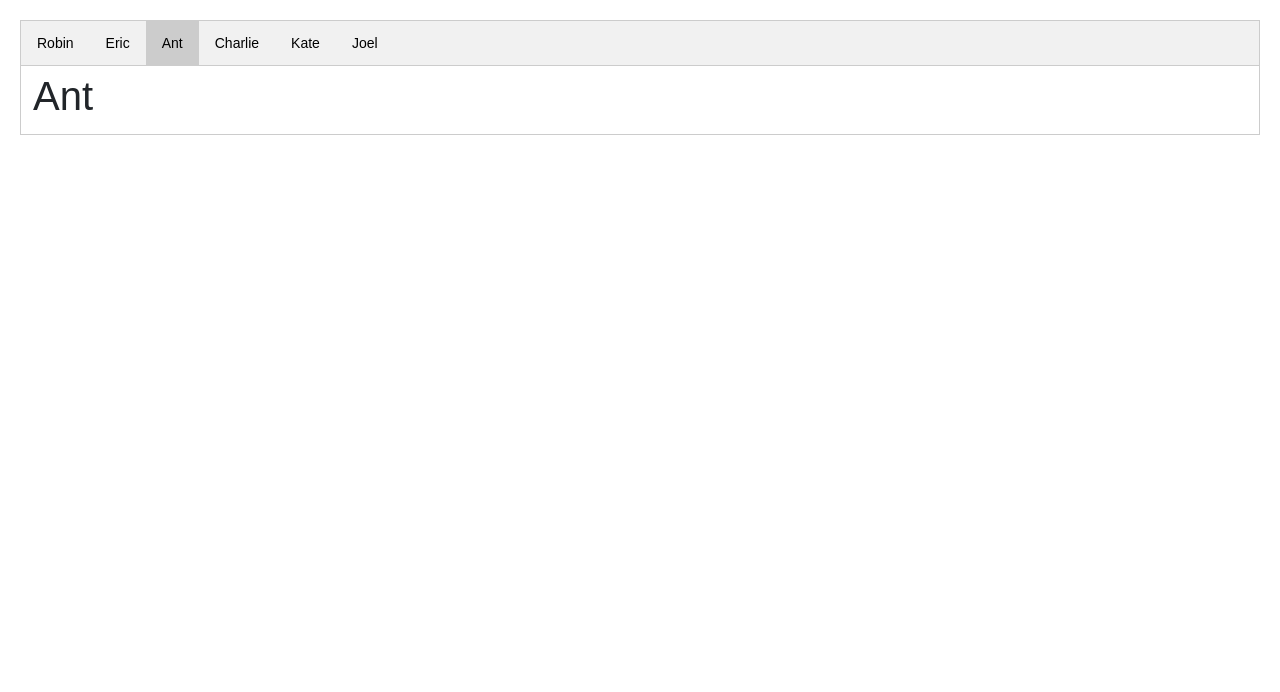
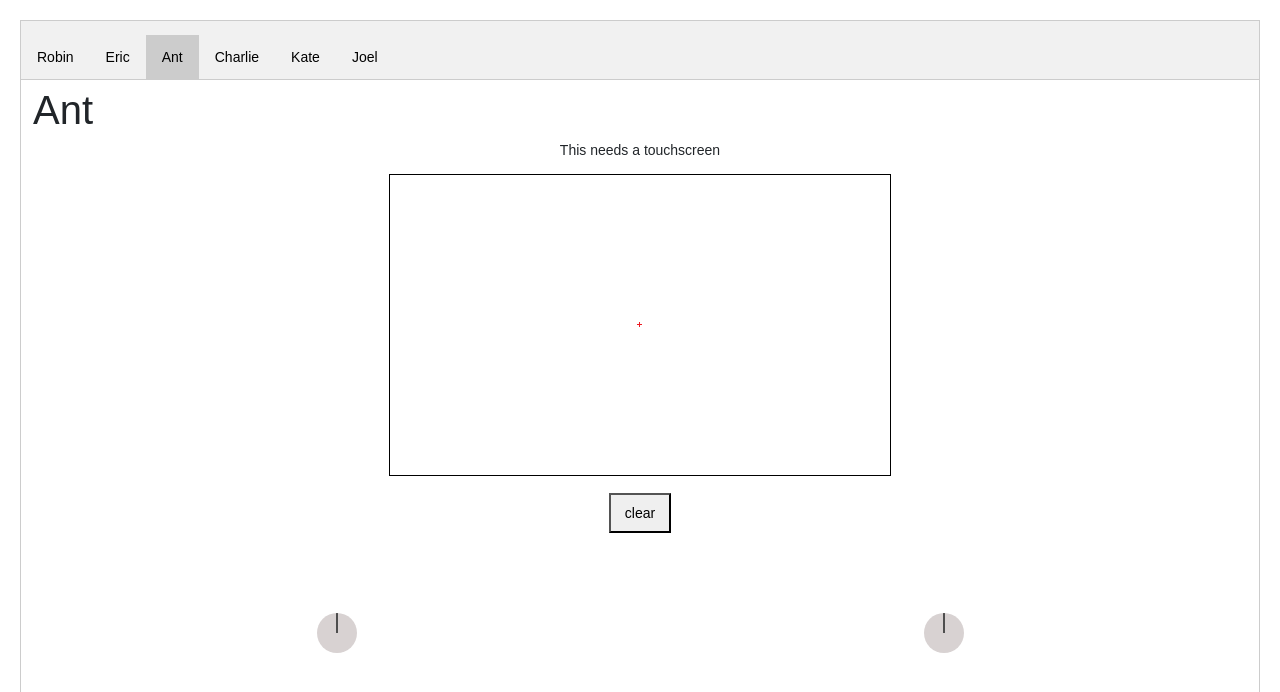
Before and after one commit to Softwire/cakes-and-ladders, a React (Create React App) app: page / in a window 1280 px wide. Both pictures are taken after a click on the button "Ant". Shown: the top 692 px of the page. Built offline with nearby package versions, Linux system fonts and the light colour scheme; no server answers.

Commit message:
Add etch a sketch

```diff
--- a/src/App.js
+++ b/src/App.js
@@ -4,6 +4,7 @@ import CountriesQuiz from "./countries-quiz/CountriesQuiz.jsx";
 import RobinsElement from './RobinsElement.jsx';
 import JoelGame from "./Snek/snekboard.js";
 import Snake from './Snake.js';
+import Etch from './etch-a-sketch/App.js';
 
 class App extends Component {
   render() {
@@ -38,6 +39,7 @@ class App extends Component {
         </div>
         <div id="Ant" className="tabcontent">
           <h1> Ant </h1>
+          <Etch />
         </div>
         <div id="Charlie" className="tabcontent">
           <h1> Charlie </h1>
--- /dev/null
+++ b/src/etch-a-sketch/App.css
@@ -0,0 +1,30 @@
+#App {
+    display: flex;
+    justify-content: center;
+    align-items: center;
+    flex-direction: column;
+}
+
+.dials {
+    display: flex;
+    flex-direction: row;
+    justify-content: space-between;
+    width: 100%;
+}
+
+canvas {
+    border: 1px solid black;
+}
+
+button {
+    margin-top: 1em;
+    padding: 0.7em 1em;
+}
+
+.canvasContainer {
+    position: relative;
+}
+
+.etch-mark {
+    position: absolute;
+}
--- /dev/null
+++ b/src/etch-a-sketch/App.js
@@ -0,0 +1,121 @@
+import * as React from 'react';
+import './App.css';
+import Dial from './dial';
+import Mark from './mark.png';
+
+class App extends React.Component {
+    constructor(props) {
+        super(props);
+        this.state = {
+            x: 250,
+            y: 150
+        }
+
+        this.multiplier = 5;
+        this.size = {
+            height: 300,
+            width: 500
+        }
+        this.canvas = React.createRef();
+    }
+
+    componentDidMount() {
+        document.addEventListener('touchmove', this.preventDefault, { passive: false });
+        if (this.canvas.current !== null) {
+            this.ctx = this.canvas.current.getContext('2d');
+            this.fixDPI(this.canvas.current, this.ctx);
+            this.ctx.strokeStyle = "#222";
+            this.ctx.moveTo(this.state.x, this.state.y);
+        }
+    }
+
+    fixDPI(canvas, ctx) {
+        const dpr = window.devicePixelRatio || 1;
+        const bsr = ctx.webkitBackingStorePixelRatio ||
+            ctx.mozBackingStorePixelRatio ||
+            ctx.msBackingStorePixelRatio ||
+            ctx.oBackingStorePixelRatio ||
+            ctx.backingStorePixelRatio || 1;
+
+        if (dpr !== bsr) {
+            const ratio = dpr/bsr;
+            const oldWidth = canvas.width;
+            const oldHeight = canvas.height;
+
+            canvas.width = oldWidth * ratio;
+            canvas.height = oldHeight * ratio;
+
+            canvas.style.width = oldWidth + 'px';
+            canvas.style.height = oldHeight + 'px';
+
+            ctx.scale(ratio, ratio);
+        }
+    }
+
+    handleX = (distance) => {
+        const { x, y } = this.state;
+        const newX = Math.max(0, Math.min(this.size.width,
+            x - distance * this.multiplier
+        ));
+        if (this.ctx !== null) {
+            this.ctx.lineTo(newX, y);
+            this.ctx.stroke();
+
+            this.setState({
+                x: newX
+            });
+        }
+    }
+
+    handleY = (distance) => {
+        const { x, y } = this.state;
+        const newY = Math.max(0, Math.min(this.size.height,
+            y - distance * this.multiplier
+        ));
+        if (this.ctx !== null) {
+            this.ctx.lineTo(x, newY);
+            this.ctx.stroke();
+
+            this.setState({
+                y: newY
+            });
+        }
+    }
+
+    clear = () => {
+        if (this.ctx !== null) {
+            this.ctx.closePath();
+            this.ctx.fillStyle = "white";
+            this.ctx.clearRect(0, 0, this.size.width, this.size.height);
+            this.ctx.beginPath();
+        }
+    }
+
+    preventDefault = (e) => {
+        if (e.touches.length > 1) {
+            e.preventDefault();
+        }
+    }
+
+    render() {
+        return (
+            <div id="App">
+                <p>This needs a touchscreen</p>
+                <div className="canvasContainer">
+                    <canvas width="500" height="300" ref={this.canvas} />
+                    <img src={Mark}
+                        className="etch-mark"
+                        style={ {left: this.state.x - 2, top: this.state.y - 2} }
+                    />
+                </div>
+                <button onClick={this.clear}>clear</button>
+                <div className="dials">
+                    <Dial update={this.handleY} />
+                    <Dial update={this.handleX} />
+                </div>
+            </div>
+        );
+    }
+}
+
+export default App;
--- /dev/null
+++ b/src/etch-a-sketch/dial.css
@@ -0,0 +1,17 @@
+.dial {
+    width: 100%;
+    height: 200px;
+    display: flex;
+    flex-direction: column;
+    align-items: center;
+    justify-content: center;
+}
+
+.dial ellipse {
+    fill: #d8d2d2;
+}
+
+.dial line {
+    stroke: #4e4e4e;
+    stroke-width: 2px;
+}
--- /dev/null
+++ b/src/etch-a-sketch/dial.js
@@ -0,0 +1,107 @@
+import * as React from 'react';
+import './dial.css'
+
+const radius = 20;
+
+class Dial extends React.Component {
+    constructor(props) {
+        super(props);
+        this.state = {
+            angle: Math.PI,
+            lastAngle: Math.PI,
+            startAngle: Math.PI
+        };
+
+        this.dial = React.createRef();
+    }
+
+    handleTouchStart = (e) => {
+        e.preventDefault();
+        const touch = e.targetTouches[0];
+        const dialCenter = this.getDialCenter();
+        if (dialCenter != null && touch != null) {
+            const {x : cx, y: cy} = dialCenter;
+            const {clientX: tx, clientY: ty} = touch;
+            const x = tx - cx;
+            const y = ty - cy;
+            const angle = Math.atan2(x, y)
+
+            this.setState({
+                lastAngle: this.state.angle,
+                startAngle: angle
+            })
+        }
+    }
+
+    handleTouchMove = (e) => {
+        e.preventDefault();
+        const touch = e.targetTouches[0];
+        const dialCenter = this.getDialCenter();
+        if (dialCenter != null && touch != null) {
+            const {x : cx, y: cy} = dialCenter;
+            const {clientX: tx, clientY: ty} = touch;
+            const x = tx - cx;
+            const y = ty - cy;
+            const touchAngle = Math.atan2(x, y);
+
+            const {angle, lastAngle, startAngle} = this.state;
+            const newAngle = lastAngle + (touchAngle - startAngle)
+
+            this.setState({
+                angle: newAngle
+            });
+
+
+            this.props.update(this.correctDiff(angle, newAngle));
+        }
+    }
+
+    correctDiff(a, b) {
+        let diff = b - a;
+        while (diff < -Math.PI) {
+            diff += 2*Math.PI;
+        }
+        while (diff >= Math.PI) {
+            diff -= 2*Math.PI;
+        }
+        return diff;
+    }
+
+    getDialCenter() {
+        const dial = this.dial.current;
+        if (dial !== null) {
+            const { left, top} = dial.getBoundingClientRect();
+            return {x : left, y: top}
+        }
+
+        return null;
+    }
+
+    render() {
+        const { angle } = this.state;
+        return (
+            <div className="dial"
+                onTouchMove={this.handleTouchMove}
+                onTouchStart={this.handleTouchStart}
+                >
+                <svg width={radius*2} height={radius*2}>
+                    <ellipse ref={this.dial}
+                        cx={radius} cy={radius} rx={radius} ry={radius}
+                    />
+
+                    <clipPath id="lineClip">
+                        <ellipse cx={radius} cy={radius} rx={radius} ry={radius} />
+                    </clipPath>
+                    <line
+                        clipPath="url(#lineClip)"
+                        x1={radius} y1={radius}
+                        x2={radius + Math.sin(angle) * radius}
+                        y2={radius + Math.cos(angle) * radius}
+                    />
+                </svg>
+            </div>
+        );
+    }
+}
+
+export default Dial;
```
Also changed, not shown: src/etch-a-sketch/mark.png (added).
